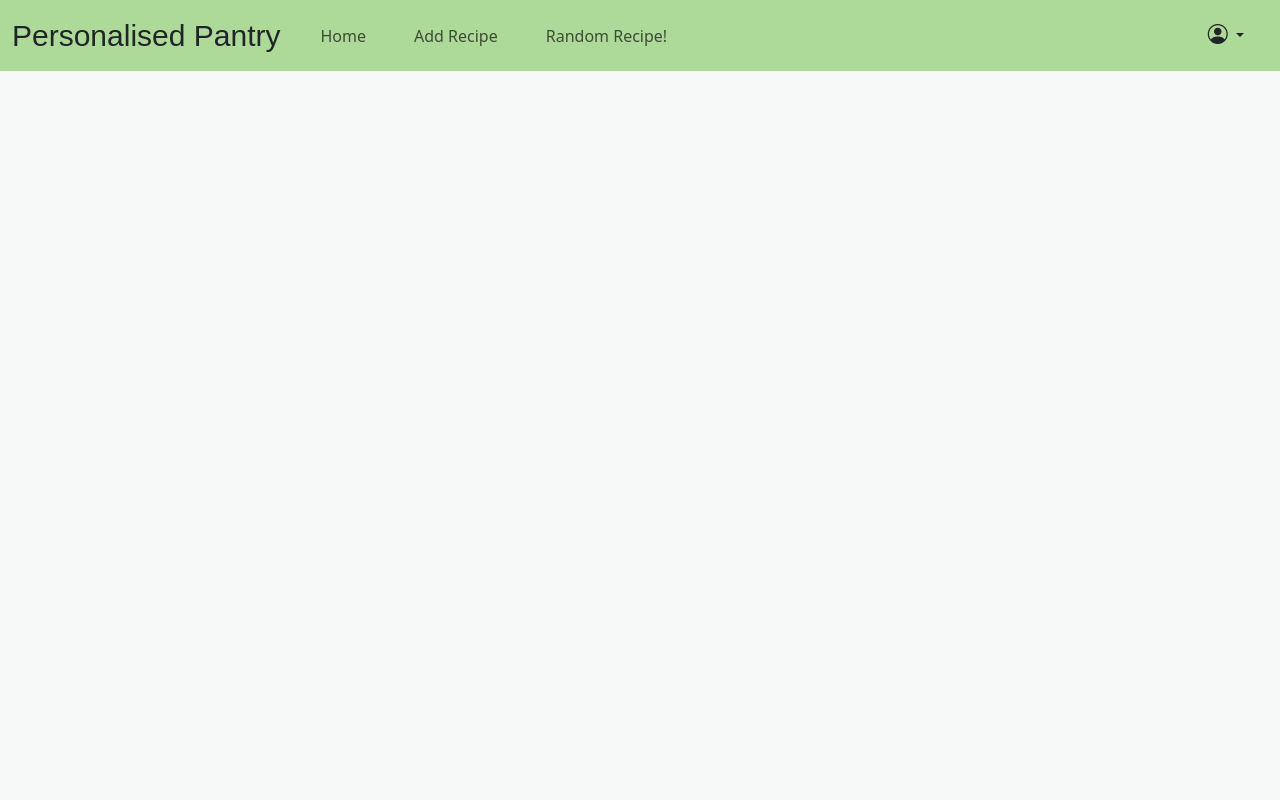
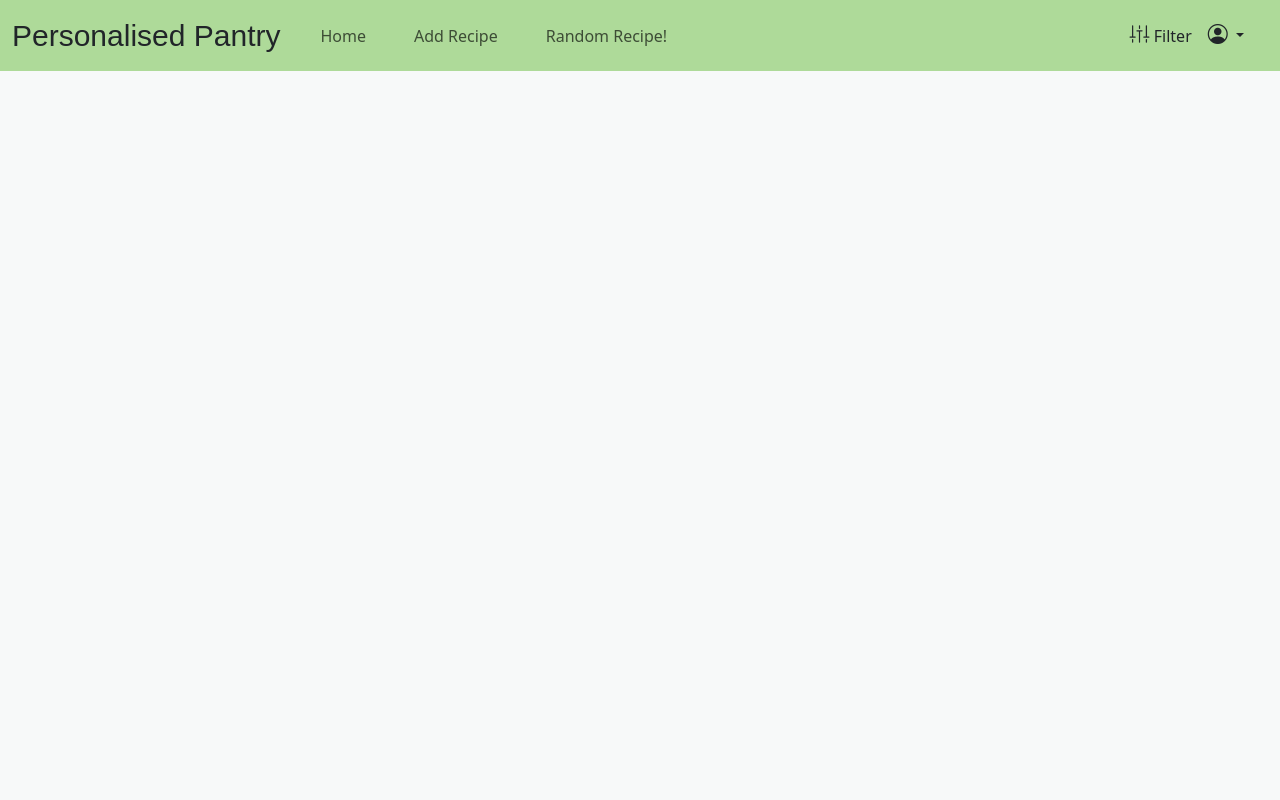
Before and after one commit to PichapopRo/project-pantry, a Django app: page /profile/ in a window 1280 px wide. Run offline with Django 5.2, Linux system fonts and the light colour scheme; the visitor is signed in with stand-in values (Sample User, id 1); data that the repository does not hold is empty; some web fonts are replaced.

Commit message:
Remove scroll bar

```diff
--- a/templates/base.html
+++ b/templates/base.html
@@ -28,11 +28,16 @@
   </ul>
       {% if user.is_authenticated %}
       <ul class="navbar-nav d-flex flex-row ms-auto me-3">
+          <li class="d-flex">
+          <a class="nav-link">
+          <i class="bi bi-sliders2-vertical" style="font-size: 20px"></i> Filter
+          </a>
+          </li>
         <li class="dropdown d-flex">
           <a class="nav-link dropdown-toggle" role="button" data-bs-toggle="dropdown" aria-expanded="false">
             <i class="bi bi-person-circle" style="font-size: 20px"></i>
           </a>
-          <ul class="dropdown-menu">
+          <ul class="dropdown-menu dropdown-menu-end">
             <li><a class="dropdown-item" href="{% url 'user_profile' %}">Profile</a></li>
             <li><a class="dropdown-item" href="#">Favourite</a></li>
 
--- a/webpage/static/styles/style.css
+++ b/webpage/static/styles/style.css
@@ -4,10 +4,13 @@
 .navbar-brand {
     font-family: "Sofia", sans-serif;
     font-size: 30px;
-
 }
 body {
     background-color: #f7f9f9;
+    overflow: auto;
+}
+body::-webkit-scrollbar {
+  display: none;
 }
 .btn-success {
     background-color: #74ad59;
```
